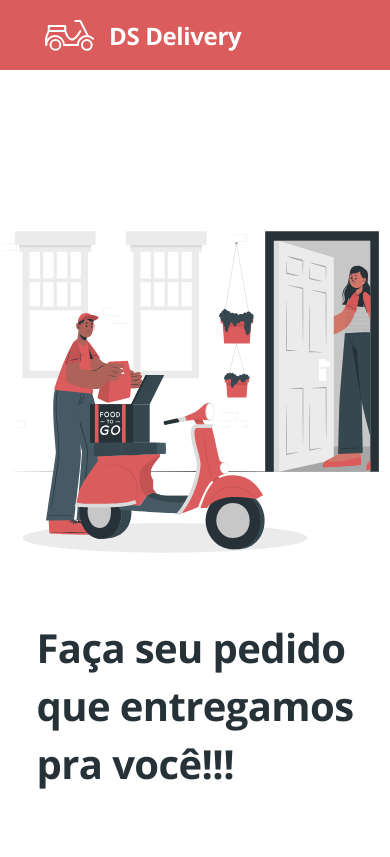
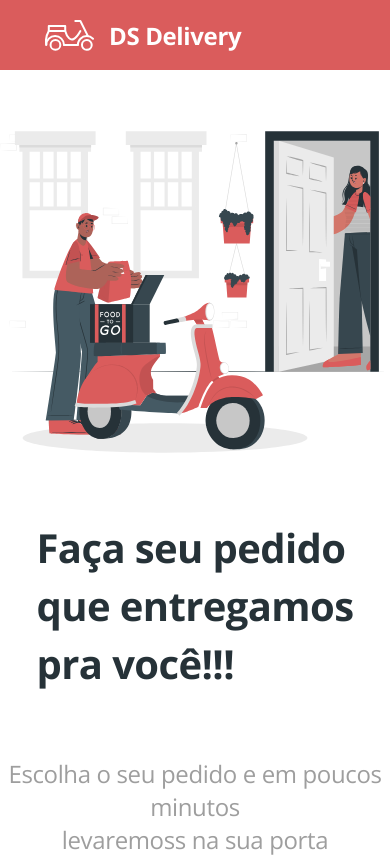
Before and after one commit to deyvisonuchoa/dsdeliver-sds2, a React (Create React App) app in the folder front-web/: page / in a window 390 px wide. Shown: the top 857 px of the page. Built offline with nearby package versions, Linux system fonts and the light colour scheme.

Commit message:
padding top on home removed for mobile layout

```diff
--- a/front-web/src/home/styles.css
+++ b/front-web/src/home/styles.css
@@ -58,6 +58,7 @@
     .home-container {
       height: auto;
       margin-bottom: 50px;
+      padding-top: 0px;
     }
 
     .home-content {
```
Also changed, not shown: front-web/src/orders/index.tsx (added, +8 -0 lines), front-web/src/orders/styles.css (added).
